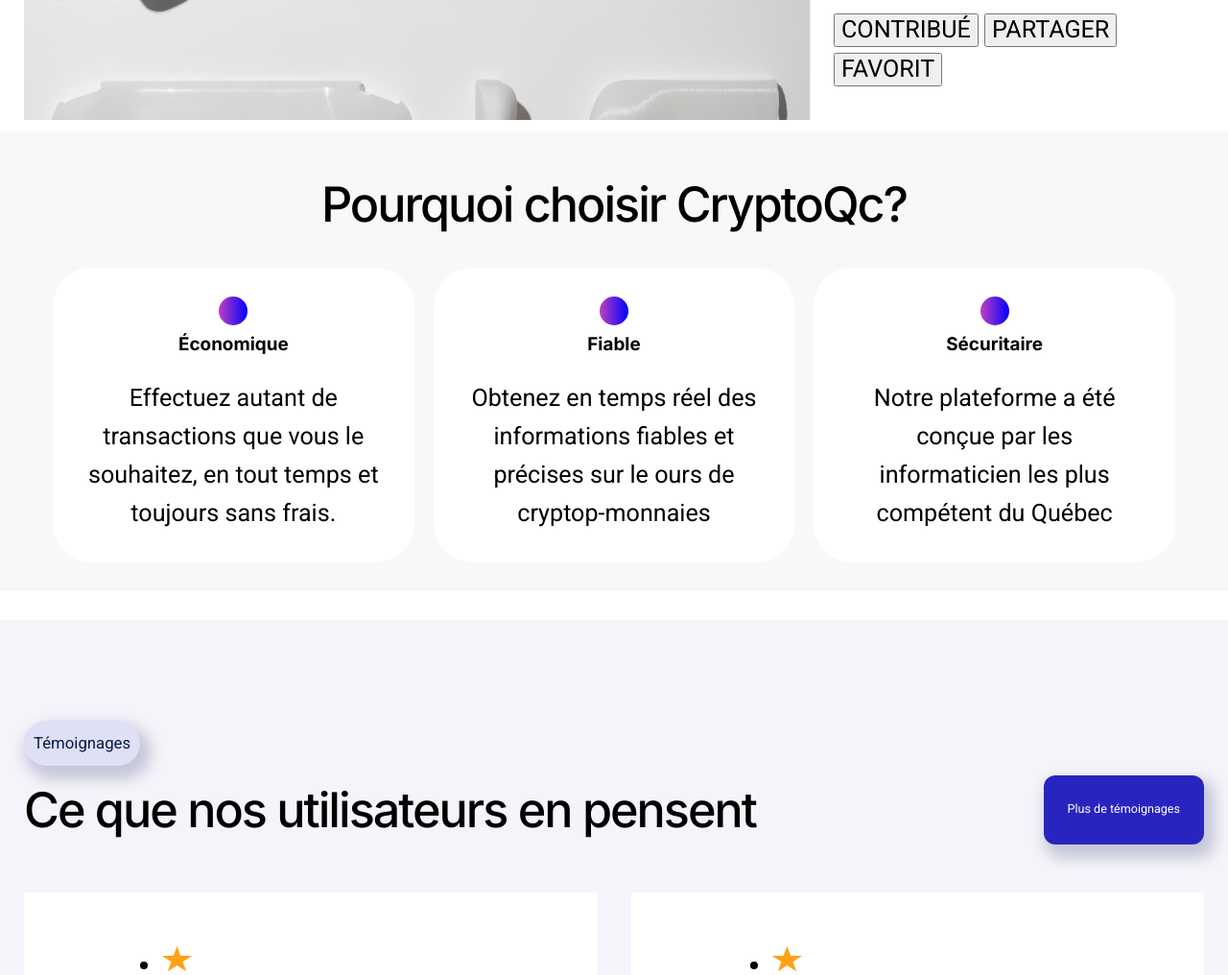
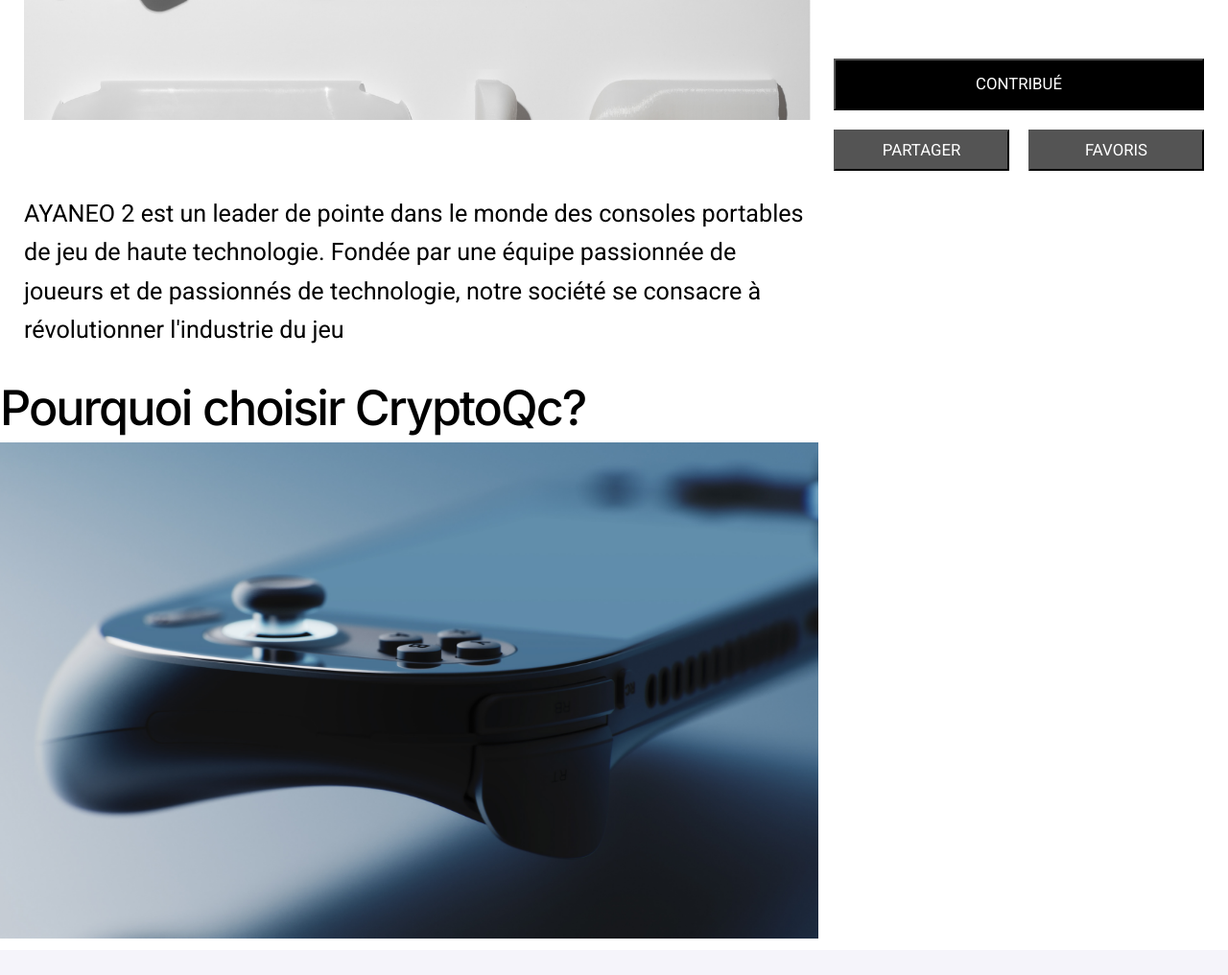
Before and after one commit to AndyLy96/TP_Integ, a website: page stack_etudiants/src/index.html in a window 1280 px wide. Shown: the part 480-1496 px from the top of the page at 96% size. Drawn offline with nearby package versions, Linux system fonts and the light colour scheme; files that its build step writes are made by us from their sources; files whose address does not match are found by name.

Commit message:
FCT Hero

```diff
--- a/stack_etudiants/src/index.html
+++ b/stack_etudiants/src/index.html
@@ -43,12 +43,12 @@
         <main>
             <section class="hero">
                <div class="wrapper">
-                <h2>AYANEO 2</h2>
+                    <h2>AYANEO 2</h2>
                    <div class="hero_media">
                        <img src="assets/images/D_FirstImage.png">
                    </div>
                    <div class="hero_content">
-                        <progress class="prog" value="30" max="100"></progress>
+                        <progress class="prog" value="50" max="100"></progress>
                         <div>
                             <h2>1 000 000$</h2>
                             <h6>sur 2 000 000$</h6>
@@ -60,43 +60,27 @@
                             <h6>jours restant</h6>
                         </div>
                         <br>
+                        <div class="buttons">
+                            <button class="contribue">CONTRIBUÉ</button>
 
-                        <div class="buttons">
-                            <button>CONTRIBUÉ</button>
-                            <button>PARTAGER</button>
-                            <button>FAVORIT</button>
-
+                            <button class="secondA">PARTAGER</button>
+                            <button class="secondB">FAVORIS</button>
                         </div>
                     </div>
+                    <p>AYANEO 2 est un leader de pointe dans le monde des consoles portables de jeu de haute technologie.
+                        Fondée par une équipe passionnée de joueurs et de passionnés de technologie, notre société se consacre à révolutionner l'industrie du jeu
+                    </p>
                 </div>
             </section>
 
+            <section class="why">
+                <div class="wrapper1">
+                    <h2>Pourquoi choisir CryptoQc?</h2>
+                    <div class="blackC">
+                        <img src="assets/images/D_MatteBlack.png" alt="">
+                    </div>
+                    <div class="matteC">
 
-            <section class="why">
-                <div class="wrapper">
-                    <h2>Pourquoi choisir CryptoQc?</h2>
-
-                    <div class="cards">
-                        <div class="card">
-                            <span class="card_icon"><img src="assets/icons/savings_black_48dp.svg" alt="" /></span>
-                            <h3>Économique</h3>
-                            <p>
-                                Effectuez autant de transactions que vous le souhaitez, en tout temps et toujours sans
-                                frais.
-                            </p>
-                        </div>
-                        <div class="card">
-                            <span class="card_icon"><img src="assets/icons/verified_user_black_48dp.svg" alt="" /></span>
-                              <h3>Fiable</h3>
-                            <p>
-                                Obtenez en temps réel des informations fiables et précises sur le ours de cryptop-monnaies
-                            </p>
-                        </div>
-                        <div class="card">
-                            <span class="card_icon"><img src="assets/icons/lock_black_48dp.svg" alt="" /></span>
-                              <h3>Sécuritaire</h3>
-                            <p>Notre plateforme a été conçue par les informaticien les plus compétent du Québec</p>
-                        </div>
                     </div>
                 </div>
             </section>
--- a/stack_etudiants/src/styles/components/hero.scss
+++ b/stack_etudiants/src/styles/components/hero.scss
@@ -17,22 +17,10 @@
 
 }
 
-/*
- <h2>1 000 000$</h2>
-                            <p class="info">sur 2 000 000$</p>
-                            <br>
-                            <p class="number">50</p>
-                            <p class="info">contributeurs</p>
-                            <br>
-                            <p class="number">30</p>
-                            <p class="info">jours restant</p>
-*/
-
 .hero_media{
     grid-area: content;
 
 }
-
 
 .hero_content{
     padding-left: 24px;
@@ -68,10 +56,54 @@
     margin: 5px;
 }
 
-.button-play{
-    display: flex;
-    align-items: center;
-    gap: 10px;
+
+.buttons{
+    display: grid;
+    grid-template-columns: 1fr 1fr;
+    grid-template-rows: auto;
+    grid-template-areas:
+    'contribue contribue'
+    'btn2 btn3';
+}
+
+
+
+.contribue{
+    margin-top: 50px;
+    font-size: var(--font-size-h4);
+    background-color: var(--color-black);
+    padding-top: 15px;
+    padding-bottom: 15px;
+    grid-area: contribue;
+    margin-bottom: 10px;
+    font-size: var(--font-size-h4);
+    color: var(--color-white);
+
+}
+
+.secondA{
+    background-color: var(--color-gris);
+
+    color: var(--color-white);
+    padding-top: 10px;
+    padding-bottom: 10px;
+    margin-right: 10px;
+    grid-area: btn2;
+    font-size: var(--font-size-h4);
+    margin-top: 10px;
+
+}
+.secondB{
+    background-color: var(--color-gris);
+    color: var(--color-white);
+    padding-top: 10px;
+    padding-bottom: 10px;
+    margin-left: 10px;
+    grid-area: btn3;
+    font-size: var(--font-size-h4);
+    margin-top: 10px;
+
+
 }
 
 .button-play span{
--- a/stack_etudiants/src/styles/components/why.scss
+++ b/stack_etudiants/src/styles/components/why.scss
@@ -1,61 +1,32 @@
 .why{
-    h2{
-        padding-top: 40px;
-        text-align: center;
+
+    .wrapper1{
+        display: grid;
+        grid-template-columns: 2fr 1fr;
+        grid-template-rows: auto;
+        grid-template-areas:
+        'h2 h2'
+        'blackC matteC';
     }
 
-    background-color:#f8f8f8 ;
+    p{
+        font-weight: 400;
+        color: var(--Color-type-pale);
+        padding: 0px;
 
-    .cards{
-        display: grid;
-        grid-template-columns:repeat(3, 1fr);
-        gap: 20px;
-        margin: 30px;
-
-        .card{
-            display: flex;
-            flex-direction: column;
-            justify-content: space-between;
-            padding: 30px;
-            margin-bottom: 30px;
-            background-color: white;
-            border-radius: 40px;
-
-            align-items: center;
-            p{
-                margin-bottom: 0;
-                text-align: center;
-            }
-
-            span{
-                .card_icon{
-                    display: flex;
-                    justify-content: center;
-                    align-items: center;
-                }
-            }
-
-            h3{
-                margin-top: 10px;
-                text-align: center;
-            }
+    }
 
 
-        }
+    h2{
+        grid-area: h2;
+    }
+
+    .blackC{
+        grid-area: blackC;
+    }
+
+    .matteC{
+        grid-area: matteC;
     }
 
 }
-
-
-
-.card_icon{
-    background-image: linear-gradient(to right,#BF40BF, #0000FF);
-    border-radius: 100%;
-
-    display: inline-flex;
-    justify-content: center;
-
-    justify-items: center;
-
-    padding: 15px;
-}
--- a/stack_etudiants/src/styles/settings/colors.scss
+++ b/stack_etudiants/src/styles/settings/colors.scss
@@ -7,6 +7,7 @@
     --color-white: #fff;
     --color-black: #000;
     --color-grey: #414141;
+    --color-gris: #545454;
     --color-neutre-pale:#81848D;
     --color-neutre-foncee:#081946;
 
```
